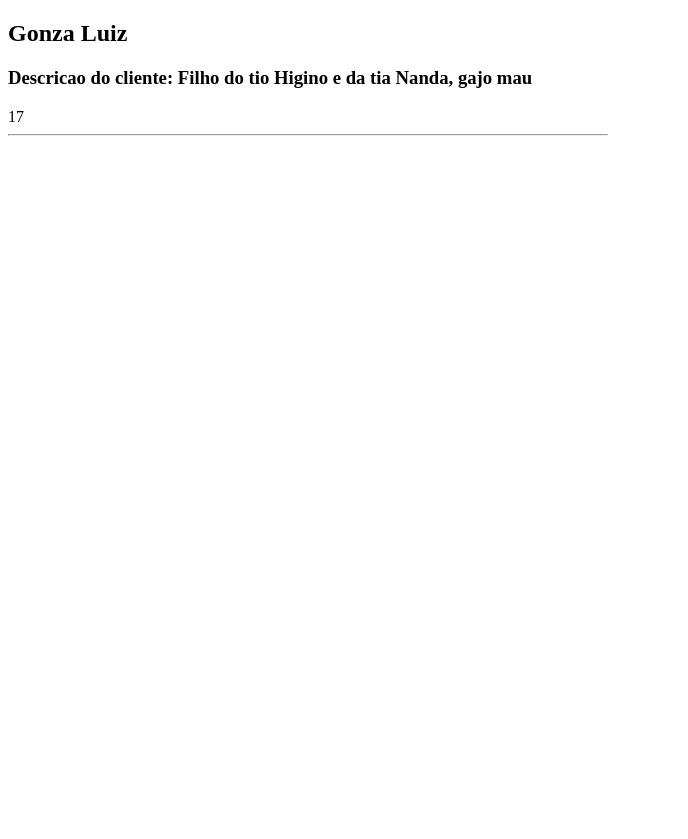
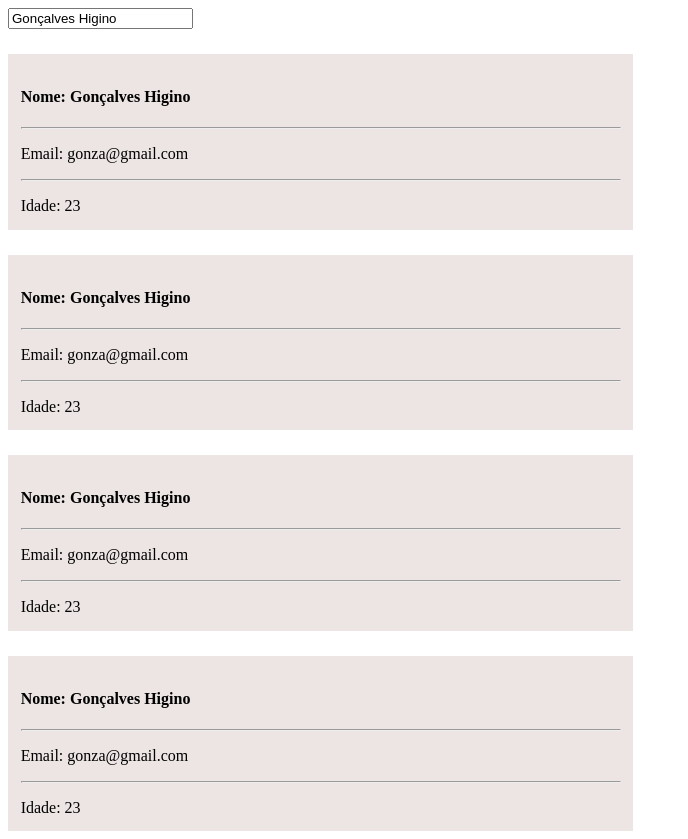
Before and after one commit to goncalveshigino/Primiero_Projeto_Vue, a Vue app: page / in a window 1280 px wide. Shown: the whole page, without its empty margins (0-688 px from the left). Before the commit the page ends 800 px from the top, so only its background shows below. Built offline with nearby package versions, Linux system fonts and the light colour scheme.

Commit message:
Algo muito simples me usar afinal de contas

```diff
--- a/src/App.vue
+++ b/src/App.vue
@@ -1,7 +1,11 @@
 <template>
 
   <div id="app">
-      <Cliente/>
+      <input type="text" v-model="clienteHigino.nome">
+      <Cliente :cliente="clienteHigino"/>
+      <Cliente :cliente="clienteHigino"/>
+      <Cliente :cliente="clienteHigino"/>
+      <Cliente :cliente="clienteHigino"/>
   </div>
 
 </template>
@@ -13,6 +17,20 @@ import Cliente from './components/Cliente';
 export default {
 
  name: 'App',
+ data(){
+   return {
+      nomeDoHigino: "Gonçalves Luís Higino",
+
+      clienteHigino: {
+
+        nome: "Gonçalves Higino",
+
+        email: "gonza@gmail.com",
+
+        idade: 23
+      }
+   }
+ },
  components: {
    Cliente,
   // Produto
--- a/src/components/Cliente.vue
+++ b/src/components/Cliente.vue
@@ -1,9 +1,13 @@
 <template>
    <div id="cliente">
-    <h2 id=cliente-nome>{{nome}}</h2>
-    <h3> Descricao do cliente: {{descricao}}</h3>
-    {{2*6+5}}
-    <hr>
+       <!--input type="text" :value="nome"-->
+       <!--input type="text" v-model="nome"-->
+       <h4> Nome: {{cliente.nome}}</h4>
+       <hr>
+       <p>Email: {{cliente.email}}</p>
+         <hr>
+       <p> Idade: {{cliente.idade}}</p>
+
    </div>
 </template>
 
@@ -12,12 +16,15 @@
 export default {
    data(){
        return {
-           nome:"Gonza Luiz",
-           numero:" ",
-           emai:"",
-           idade:0,
-           descricao:"Filho do tio Higino e da tia Nanda, gajo mau"
+
        }
+   },
+
+   props: {
+      nome: String,
+      email: String,
+      idade: Number,
+      cliente: Object
    }
 }
 </script>
@@ -25,8 +32,11 @@ export default {
 <style scoped>
 
     #cliente {
+        background-color: #ECE5E3;
         max-width: 600px;
-        height: 120px;
+        height: 150px;
+        padding: 1%;
+        margin-top: 2%;
     }
 
 
```
